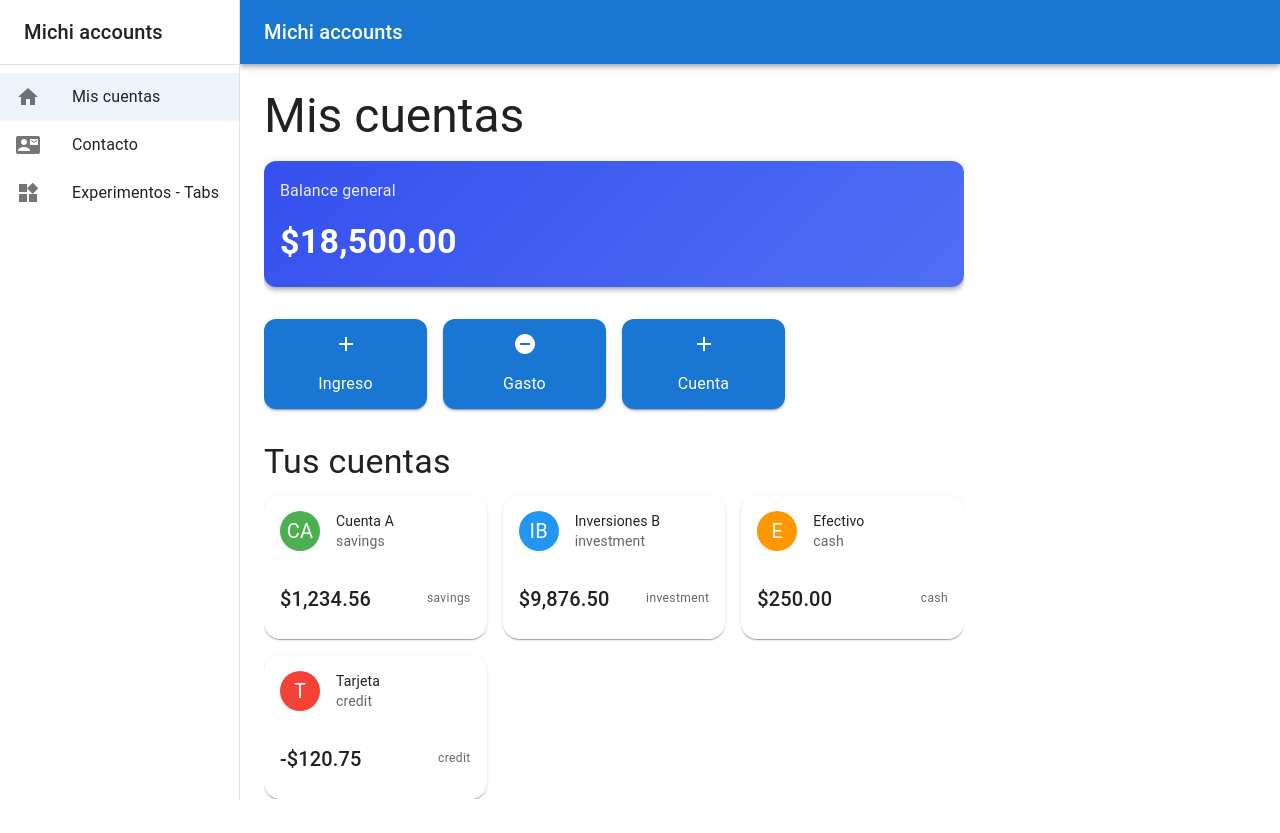
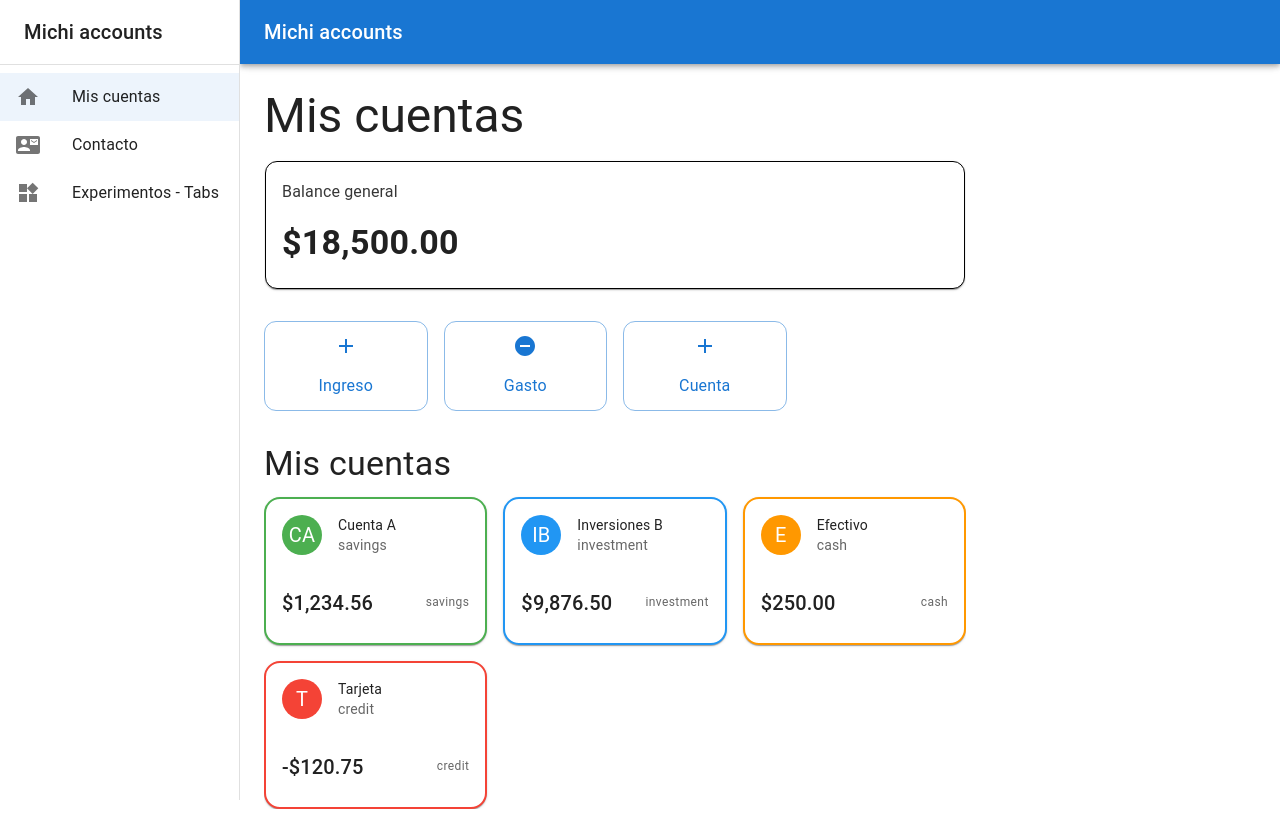
Before and after one commit to FerLaw1307/react-fer, a React (Vite) app: page / in a window 1280 px wide. Built offline with nearby package versions, Linux system fonts and the light colour scheme.

Commit message:
Add documentation for run prokject and some advances onmain ui page

```diff
--- a/src/components/account/account-card.tsx
+++ b/src/components/account/account-card.tsx
@@ -24,7 +24,7 @@ export default function AccountCard({ account }: Props) {
   const bg = typeColors[account.type] ?? typeColors.other;
 
   return (
-    <Card sx={{ borderRadius: 4 }}>
+    <Card sx={{ borderRadius: 4, borderColor: bg, borderWidth: 2, borderStyle: 'solid' }}>
       <CardHeader
         avatar={<Avatar sx={{ bgcolor: bg }}>{initials}</Avatar>}
         title={account.name}
--- a/src/pages/Home/Home.tsx
+++ b/src/pages/Home/Home.tsx
@@ -40,9 +40,9 @@ export default function Home() {
           sx={{
             width: { xs: "100%", sm: "100%", md: 700 },
             borderRadius: 3,
-            background: "linear-gradient(135deg, #3550EE, #4F6FF5)",
-            color: "white",
-            boxShadow: { xs: 2, sm: 4 },
+            borderColor: 'black',
+            borderWidth: 1,
+            borderStyle: 'solid',
           }}
         >
           <CardContent>
@@ -75,7 +75,7 @@ export default function Home() {
           <Grid item xs={6} sm={6} md={3} key={btn.label}>
             <Button
               fullWidth
-              variant="contained"
+              variant="outlined"
               sx={{
                 height: 90,
                 borderRadius: 3,
@@ -107,7 +107,7 @@ export default function Home() {
       {!loading && accounts.length > 0 && (
         <>
           <Typography variant="h4" gutterBottom sx={{ mt: 3 }}>
-            Tus cuentas
+            Mis cuentas
           </Typography>
           <Grid container spacing={2}>
             {accounts.map((acc) => (
```
Also changed, not shown: 1 other file (tests, documents, lock files or other folders).
